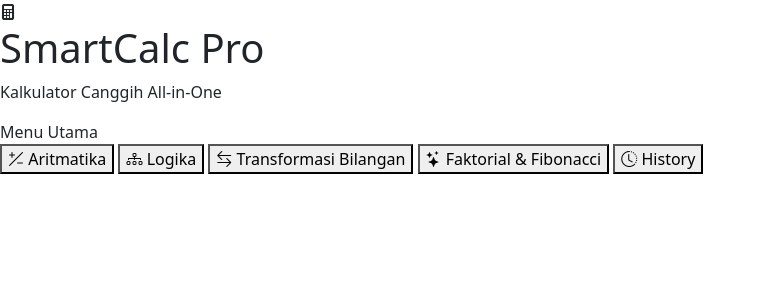
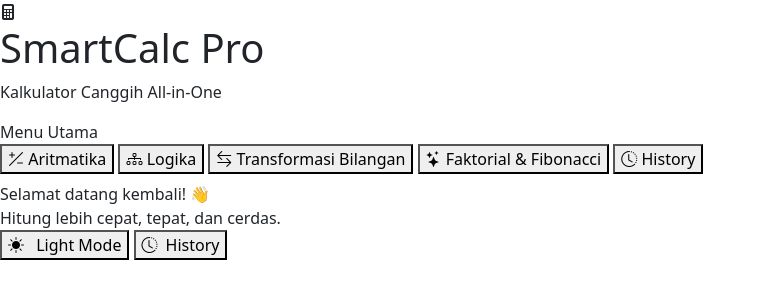
Before and after one commit to dodi397/Kalkulator-Canggih, a Flask app: page / in a window 1280 px wide. Shown: the top 300 px of the page, without its empty margins (0-766 px from the left). Run offline with Flask 3, Linux system fonts and the light colour scheme.

Commit message:
Menambahkan area konten utama aplikasi yang berisi topbar dengan teks sapaan Selamat datang kembali,sub jdul,hitung lebih cepat,tepat,dan cerdas,tombol untuk mengganti tema Light/Dark Mode,serta tombol untuk membuka halaman history perhitungan

```diff
--- a/templates/base.html
+++ b/templates/base.html
@@ -56,3 +56,18 @@
         </div>
       </div>
     </aside>
+
+    <main class="main-area">
+      <header class="topbar">
+        <div>
+          <div class="greeting">Selamat datang kembali! 👋</div>
+          <div class="subgreeting">Hitung lebih cepat, tepat, dan cerdas.</div>
+        </div>
+        <div class="topbar-actions">
+          <button id="themeToggle" class="action-btn" type="button">
+            <i class="bi bi-sun-fill me-2"></i>
+            <span id="themeText">Light Mode</span>
+          </button>
+          <button class="action-btn" id="openHistoryBtn" type="button"><i class="bi bi-clock-history me-2"></i>History</button>
+        </div>
+      </header>
```
